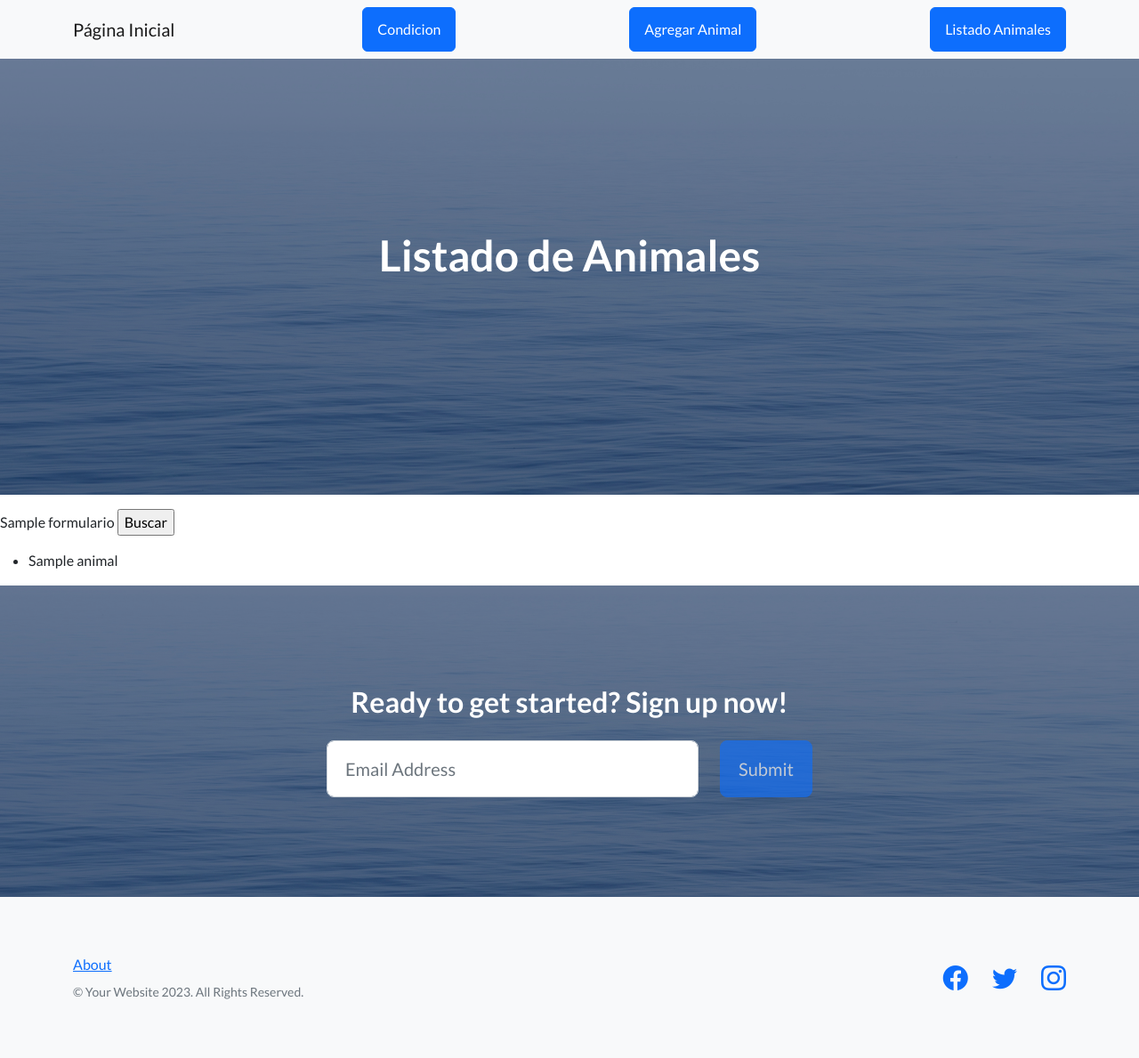
After one commit to GregorioAraoz/entrega_final, a Django app: template templates/listado_animales.html in a window 1280 px wide. The commit adds this page. Shown: the whole page at 89% size. Run offline with Django 5.2, Linux system fonts and the light colour scheme; the template is opened without the code that fills it: most values are stand-ins (such as "Sample title", 1, 10 or a date in 2020); some libraries are stand-ins or nearby versions.

Commit message:
Formulario de Busqueda Creado

```diff
--- a/app_inicial/forms.py
+++ b/app_inicial/forms.py
@@ -3,3 +3,8 @@ from django import forms
 class formularioanimal(forms.Form):
     especie = forms.CharField(max_length=20)
     alimentacion = forms.CharField(max_length=20)
+
+
+class formulariobusqueda(forms.Form):
+    especie = forms.CharField(max_length=20, required=False)
+    alimentacion = forms.CharField(max_length=20, required=False)
--- a/app_inicial/models.py
+++ b/app_inicial/models.py
@@ -4,6 +4,8 @@ class Animal(models.Model):
     especie = models.CharField(max_length=50)
     alimentacion = models.CharField(max_length=15)
 
+    def __str__(self):
+        return f"{self.especie} - {self.alimentacion}"
 
 #Para pasar un modelo a la base de datos, se debe ejecutar el comando:
     # python manage.py makemigrations
--- /dev/null
+++ b/templates/listado_animales.html
@@ -0,0 +1,30 @@
+{% extends "main_template.html" %}
+
+{% block title_text  %}Animales{% endblock title_text  %}
+
+{% block texto_principal %}
+     Listado de Animales
+{% endblock texto_principal %}
+
+{% block main_content %}
+
+<p>
+    <form action="">
+
+        {{formulario}}
+        <input type="submit" value= "Buscar">
+    </form>
+</p>
+
+{% if animales %}
+    <ul>
+     {% for Animal in animales %}
+        <li>
+            {{Animal}}
+        </li>
+     {% endfor %}
+    </ul>
+{% else %}
+    <p>No hay animales registrados.</p>
+{% endif %}
+{% endblock main_content %}
--- a/templates/main_template.html
+++ b/templates/main_template.html
@@ -26,6 +26,7 @@
                 <a class= "navbar-brand" href={% url "inicio"%}>Página Inicial</a>
                 <a class= "btn btn-primary" href={% url "condicion_y_bucle"%}>Condicion</a>
                 <a class= "btn btn-primary" href={% url "crear_animal"%}>Agregar Animal</a>
+                <a class= "btn btn-primary" href={% url "listado_animales"%}>Listado Animales</a>
 
             </div>
         </nav>
```
Also changed, not shown: app_inicial/urls.py (+12 -3 lines), app_inicial/views.py (+13 -1 lines), db.sqlite3.
